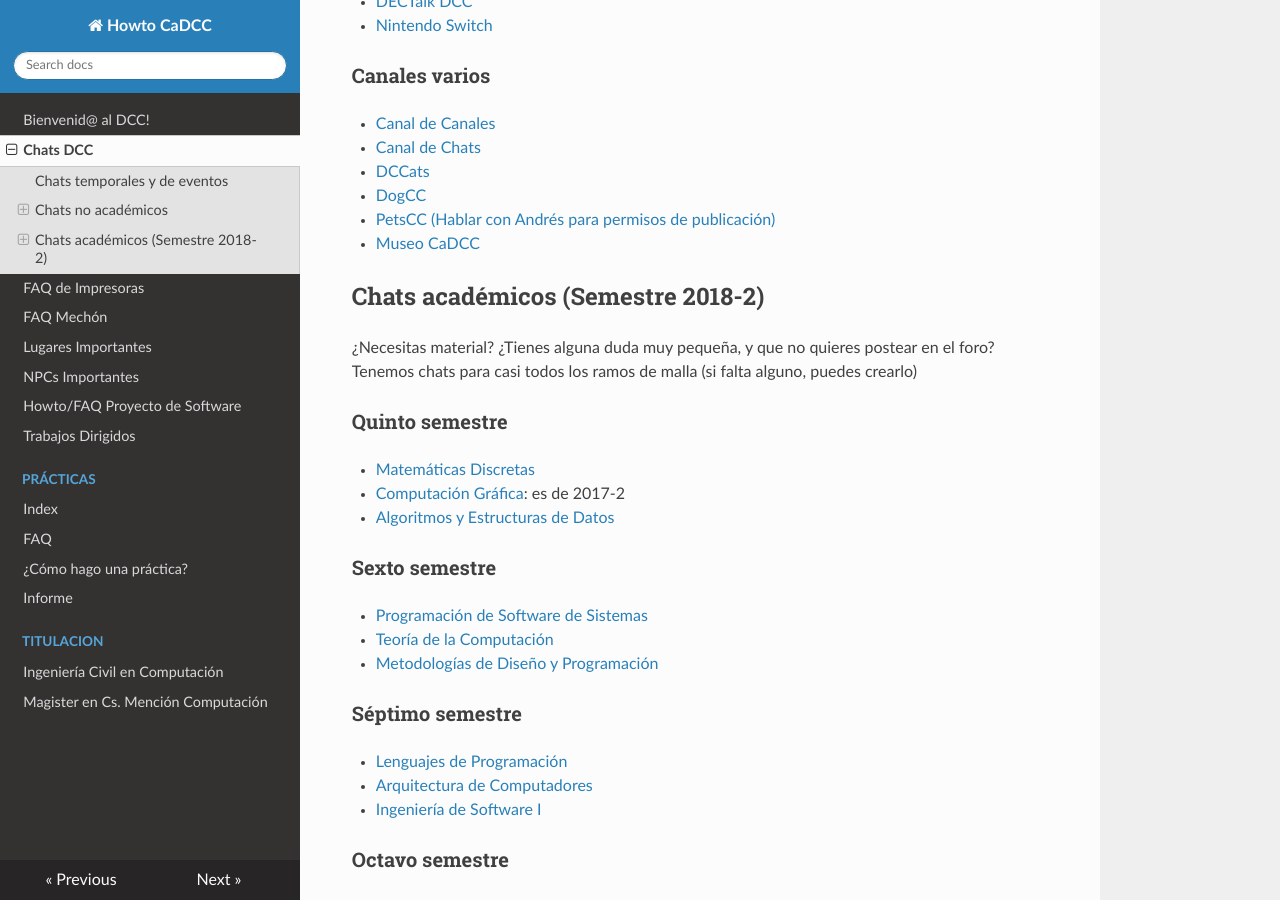
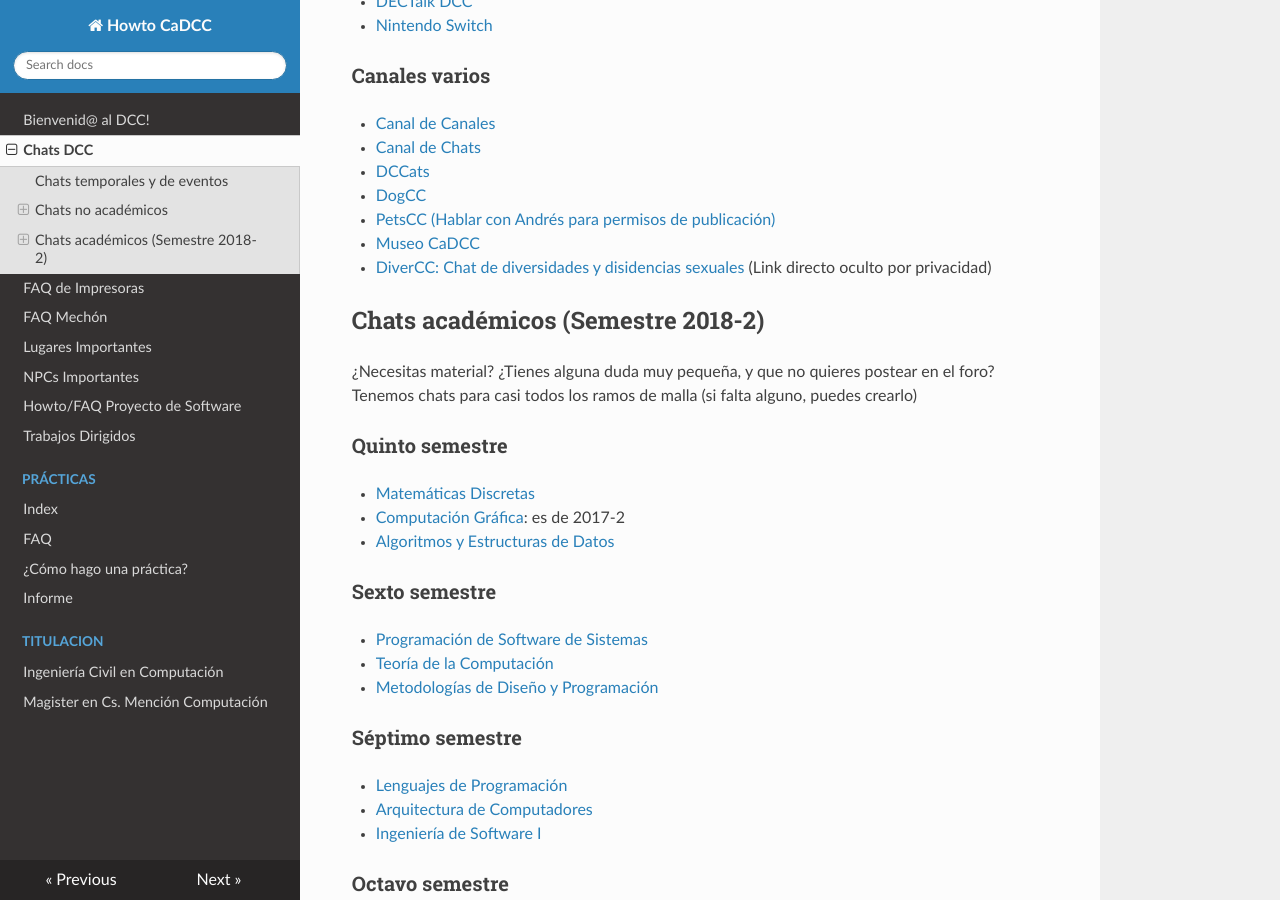
Before and after one commit to cadcc/howto, an MkDocs documentation site: the page built from docs/Chats.md, in a window 1280 px wide and 900 px high, scrolled down 1416 px. Built offline with MkDocs 1.6.1, drawn with Linux system fonts in a browser that asks for light colours; nearby versions of some CDN libraries.

Commit message:
DiverCC (con link a form)

```diff
--- a/docs/Chats.md
+++ b/docs/Chats.md
@@ -58,6 +58,7 @@ Estos chats son para ayudar a organizar algo en específico, o por un evento que
 - [DogCC](https://t.me/dogcc)
 - [PetsCC (Hablar con Andrés para permisos de publicación)](https://t.me/joinchat/AAAAAESx8MXy8DCEhQFXPA)
 - [Museo CaDCC](https://t.me/joinchat/AAAAAFVMb44Y4X-NS36gIQ)
+- [DiverCC: Chat de diversidades y disidencias sexuales](https://goo.gl/forms/6yIvKqcTSvdOV7pk1) (Link directo oculto por privacidad)
 
 ##Chats académicos (Semestre 2018-2)
 
```
